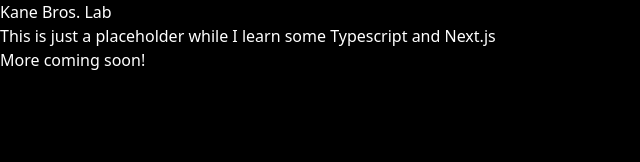
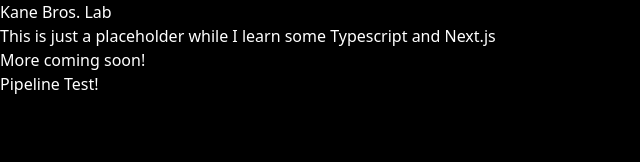
Before and after one commit to milsman2/kane-bros-lab, a Next.js app: page / in a window 1280 px wide. Shown: the top 162 px of the page, without its empty margins (0-640 px from the left). Built offline with nearby package versions, Linux system fonts and the light colour scheme.

Commit message:
Pipeline test

```diff
--- a/pages/index.tsx
+++ b/pages/index.tsx
@@ -7,6 +7,7 @@
       <h2>Kane Bros. Lab</h2>
       <p>This is just a placeholder while I learn some Typescript and Next.js</p>
       <p>More coming soon!</p>
+      <p>Pipeline Test!</p>
     </section>
   )
 }
```
Also changed, not shown: .eslintrc.json (added).
